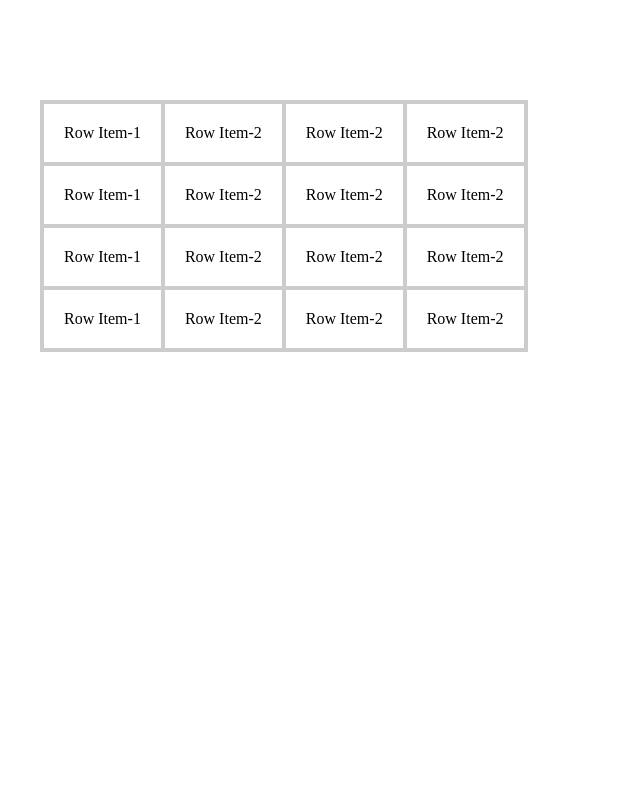
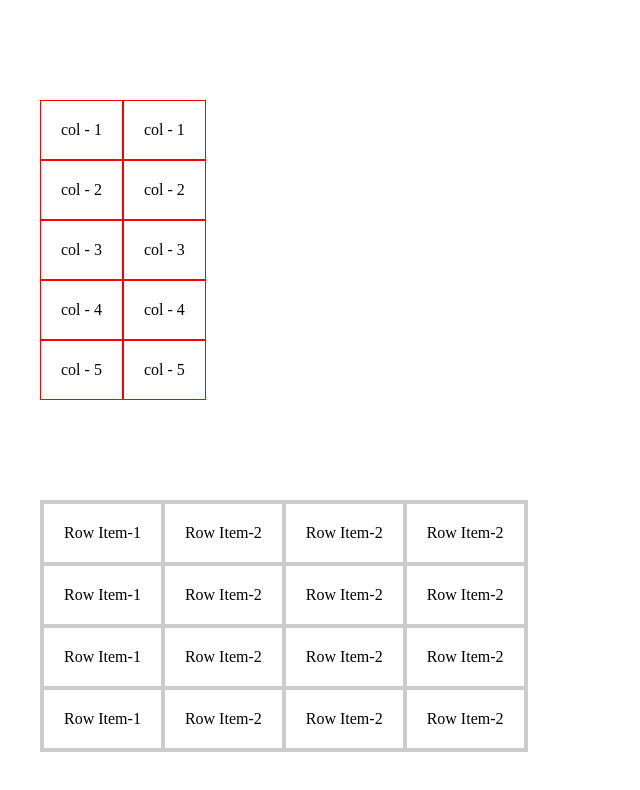
Before and after one commit to cloudaziz/Layout, a plain HTML site: page table-flex.html in a window 1280 px wide. Shown: the whole page, without its empty margins (0-640 px from the left). Drawn offline with Linux system fonts and the light colour scheme.

Commit message:
upadated flex table

```diff
--- a/css/table-flex.scss
+++ b/css/table-flex.scss
@@ -28,3 +28,14 @@ ul {
     }
   }
 }
+
+/* ======== sp-flex-table start ======== */
+.sp-flex-table {
+  display: inline-flex;
+  // flex-direction: row;
+
+  &__item {
+    border: 1px solid red;
+    padding: 20px;
+  }
+}
--- a/table-flex.html
+++ b/table-flex.html
@@ -10,34 +10,25 @@
 </head>
 
 <body>
-    <!-- <div class="table-container">
-        <div class="flex-container">
-            <div class="flex-container__items">
-                <div class="flex-container__items__item">Item-1</div>
-                <div class="flex-container__items__item">Item-2</div>
-                <div class="flex-container__items__item">Item-2</div>
-                <div class="flex-container__items__item">Item-2</div>
+
+    <div class="table-container">
+        <div class="sp-flex-table">
+            <div class="sp-flex-table__items">
+                <div class="sp-flex-table__item">col - 1</div>
+                <div class="sp-flex-table__item">col - 2</div>
+                <div class="sp-flex-table__item">col - 3</div>
+                <div class="sp-flex-table__item">col - 4</div>
+                <div class="sp-flex-table__item">col - 5</div>
             </div>
-            <div class="flex-container__items">
-                <div class="flex-container__items__item">Item-1</div>
-                <div class="flex-container__items__item">Item-2</div>
-                <div class="flex-container__items__item">Item-2</div>
-                <div class="flex-container__items__item">Item-2</div>
-            </div>
-            <div class="flex-container__items">
-                <div class="flex-container__items__item">Item-1</div>
-                <div class="flex-container__items__item">Item-2</div>
-                <div class="flex-container__items__item">Item-2</div>
-                <div class="flex-container__items__item">Item-2</div>
-            </div>
-            <div class="flex-container__items">
-                <div class="flex-container__items__item">Item-1</div>
-                <div class="flex-container__items__item">Item-2</div>
-                <div class="flex-container__items__item">Item-2</div>
-                <div class="flex-container__items__item">Item-2</div>
+            <div class="sp-flex-table__items">
+                <div class="sp-flex-table__item">col - 1</div>
+                <div class="sp-flex-table__item">col - 2</div>
+                <div class="sp-flex-table__item">col - 3</div>
+                <div class="sp-flex-table__item">col - 4</div>
+                <div class="sp-flex-table__item">col - 5</div>
             </div>
         </div>
-    </div> -->
+    </div>
 
 
     <div class="table-container">
```
Also changed, not shown: css/table-flex.css, 1 other file.
